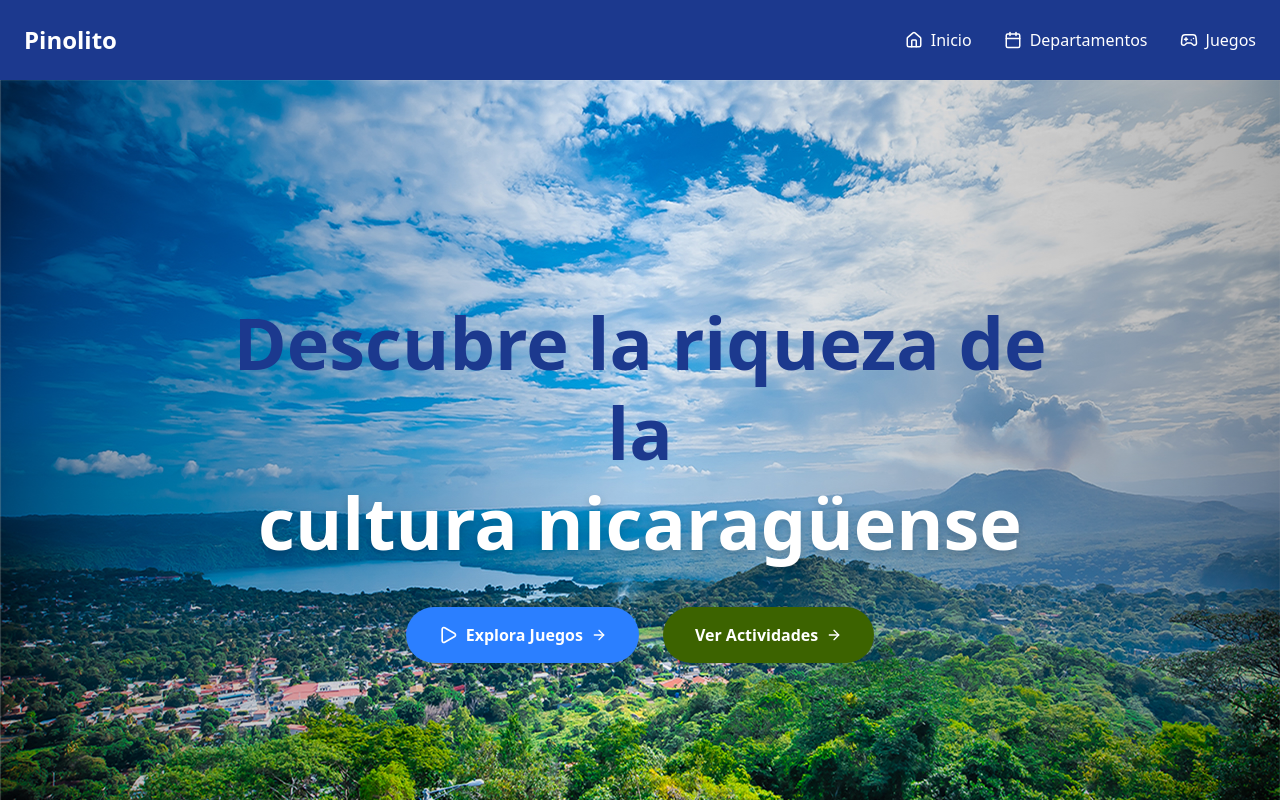
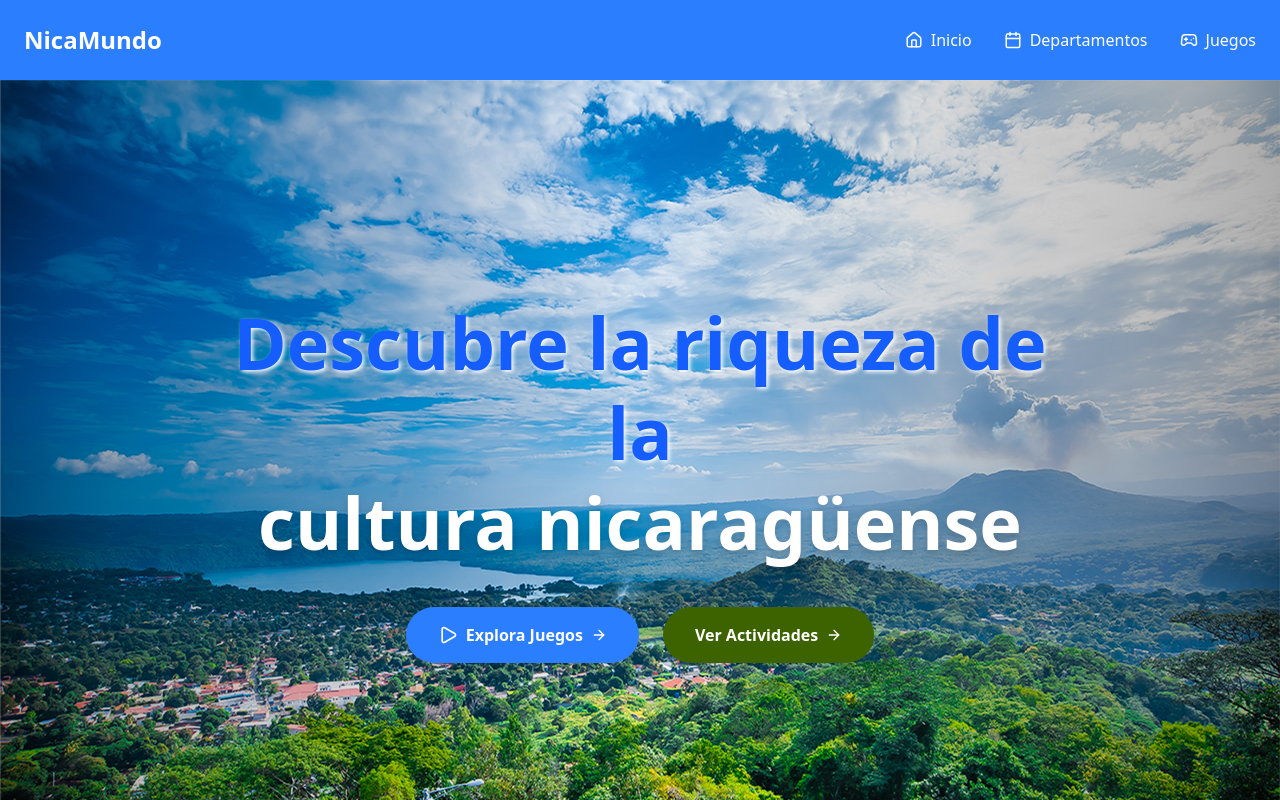
Before and after one commit to jonathan1173/pinolito, a React (Vite) app: page / in a window 1280 px wide. Shown: the top 800 px of the page. Built offline with nearby package versions, Linux system fonts and the light colour scheme.

Commit message:
cambio de color al navbar y hero de home

```diff
--- a/src/features/home/components/Hero.jsx
+++ b/src/features/home/components/Hero.jsx
@@ -53,9 +53,13 @@ export default function Hero() {
           transition={{ duration: 0.8, delay: 0.7 }}
         >
           <h1 className="text-4xl md:text-6xl lg:text-7xl font-bold leading-tight">
-            <span className="block text-blue-900">
+            <span
+              className="block text-blue-600"
+              style={{ textShadow: "2px 2px 4px white" }}
+            >
               Descubre la riqueza de la
             </span>
+
             <span className="block text-white drop-shadow-lg">
               cultura nicaragüense
             </span>
--- a/src/shared/components/NavBar.jsx
+++ b/src/shared/components/NavBar.jsx
@@ -13,10 +13,10 @@ export function Navbar() {
   ];
 
   return (
-    <nav className="h-[10vh] bg-blue-900 text-white px-6 py-4 flex justify-between items-center` top-0 left-0 w-full z-50 shadow-md">
+    <nav className="h-[10vh] bg-blue-500 text-white px-6 py-4 flex justify-between items-center` top-0 left-0 w-full z-50 shadow-md">
       {/* Logo */}
       <Link to="/" className="flex items-center text-2xl font-bold text-white">
-        Pinolito
+        NicaMundo
       </Link>
 
       {/* Links desktop */}
```
